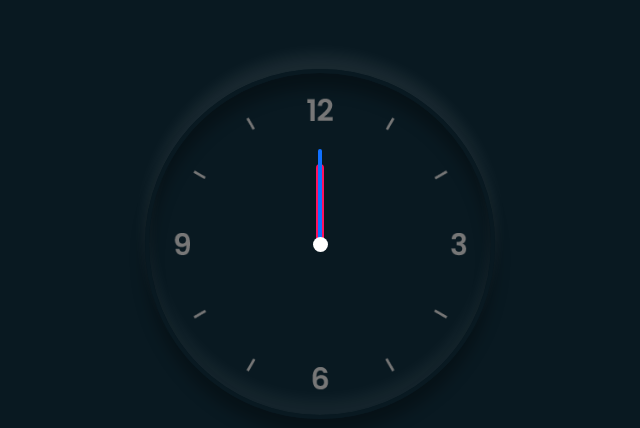
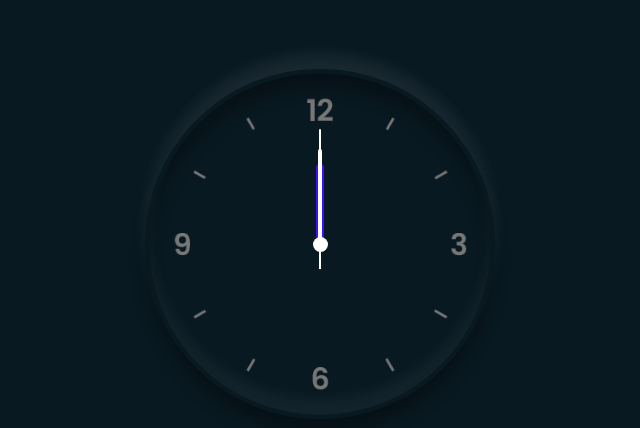
Before and after one commit to neophyte-programmer/analog-clock-js, a plain HTML site: page index.html in a window 1280 px wide. Shown: the part 156-584 px from the top of the page, without its empty margins (320-960 px from the left). Drawn offline with Linux system fonts and the light colour scheme.

Commit message:
second hand

```diff
--- a/style.css
+++ b/style.css
@@ -70,7 +70,7 @@ body {
     position: absolute;
     width: 8px;
     height: 80px;
-    background: #ff105e;
+    background: #3c10ff;
     z-index: 10;
     border-radius: 6px 6px 0 0;
 }
@@ -80,7 +80,17 @@ body {
     position: absolute;
     width: 4px;
     height: 90px;
-    background: #1070ff;
+    background: #fff;
     z-index: 20;
     border-radius: 6px 6px 0 0;
 }
+
+.sec:before {
+    content: "";
+    position: absolute;
+    width: 2px;
+    height: 140px;
+    background: #fff;
+    z-index: 30;
+    border-radius: 6px 6px 0 0;
+}
```
